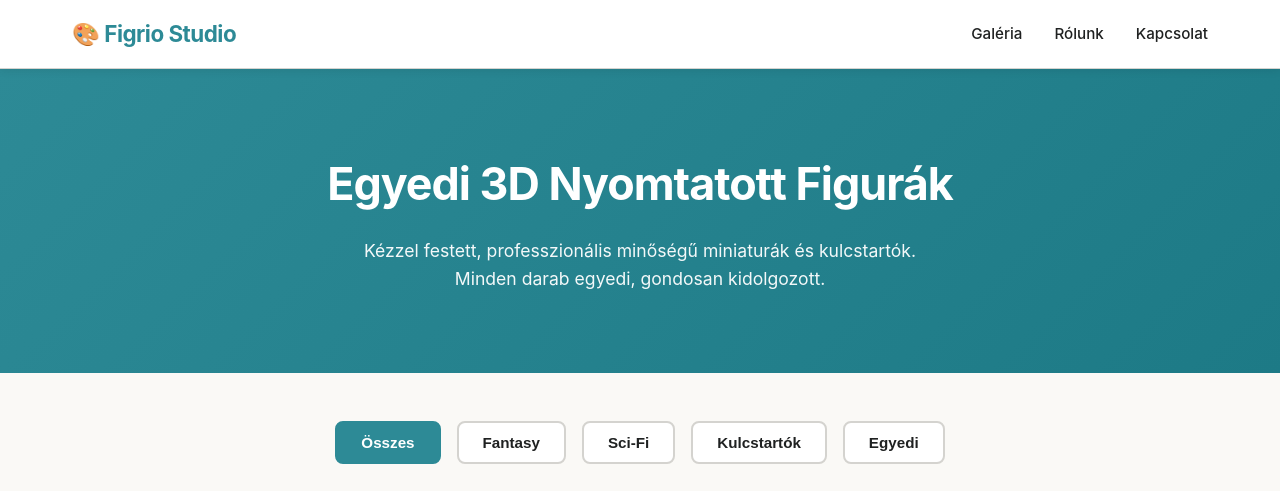
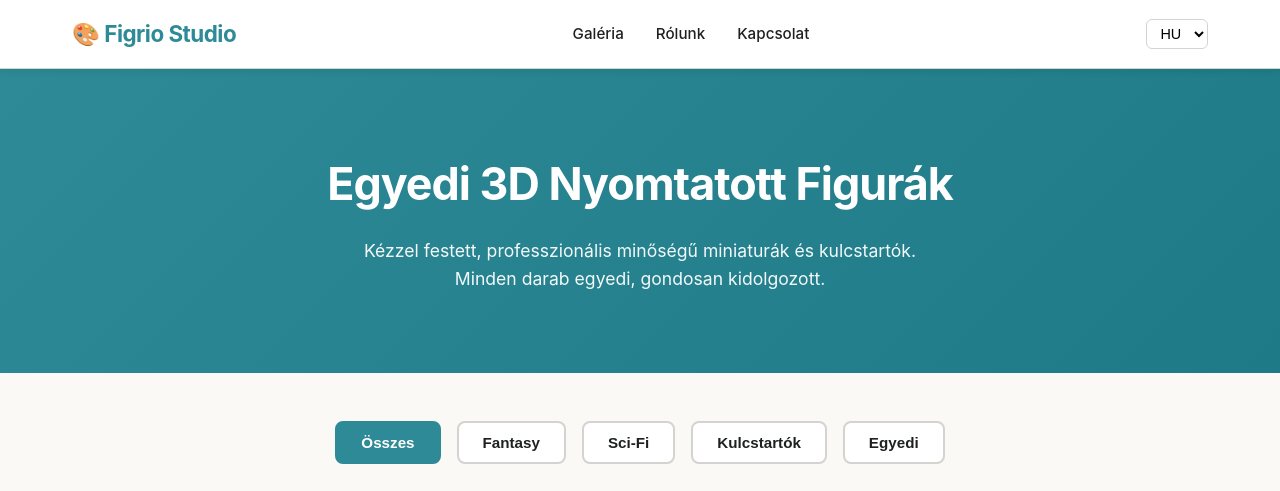
Before and after one commit to miki14000/figrio.github.io, a plain HTML site: page index.html in a window 1280 px wide. Shown: the top 491 px of the page. Drawn offline with Linux system fonts and the light colour scheme.

Commit message:
Update index.html

```diff
--- a/index.html
+++ b/index.html
@@ -97,6 +97,16 @@
         .nav-links a:hover::after {
             width: 100%;
         }
+
+        .lang-switcher {
+            padding: 0.3rem 0.6rem;
+            border-radius: 6px;
+            border: 1px solid var(--color-border);
+            background-color: var(--color-surface);
+            cursor: pointer;
+            font-size: 0.9rem;
+        }
+
 
         /* Hero Section */
         .hero {
@@ -553,8 +563,14 @@
                 <li><a href="#about">Rólunk</a></li>
                 <li><a href="#contact">Kapcsolat</a></li>
             </ul>
+
+            <select class="lang-switcher">
+                <option value="hu" selected>HU</option>
+                <option value="en">EN</option>
+            </select>
         </nav>
     </header>
+
 
     <!-- Hero Section -->
     <div class="hero">
```
